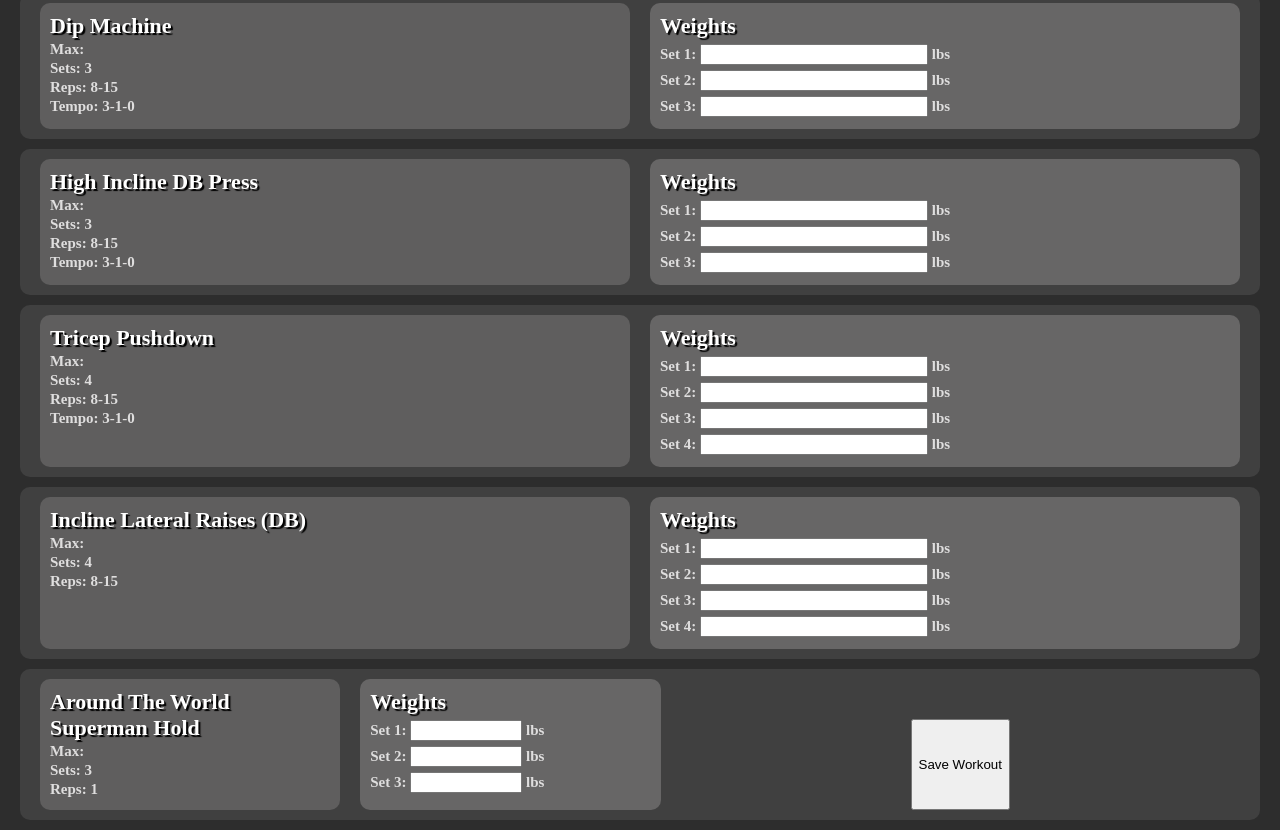
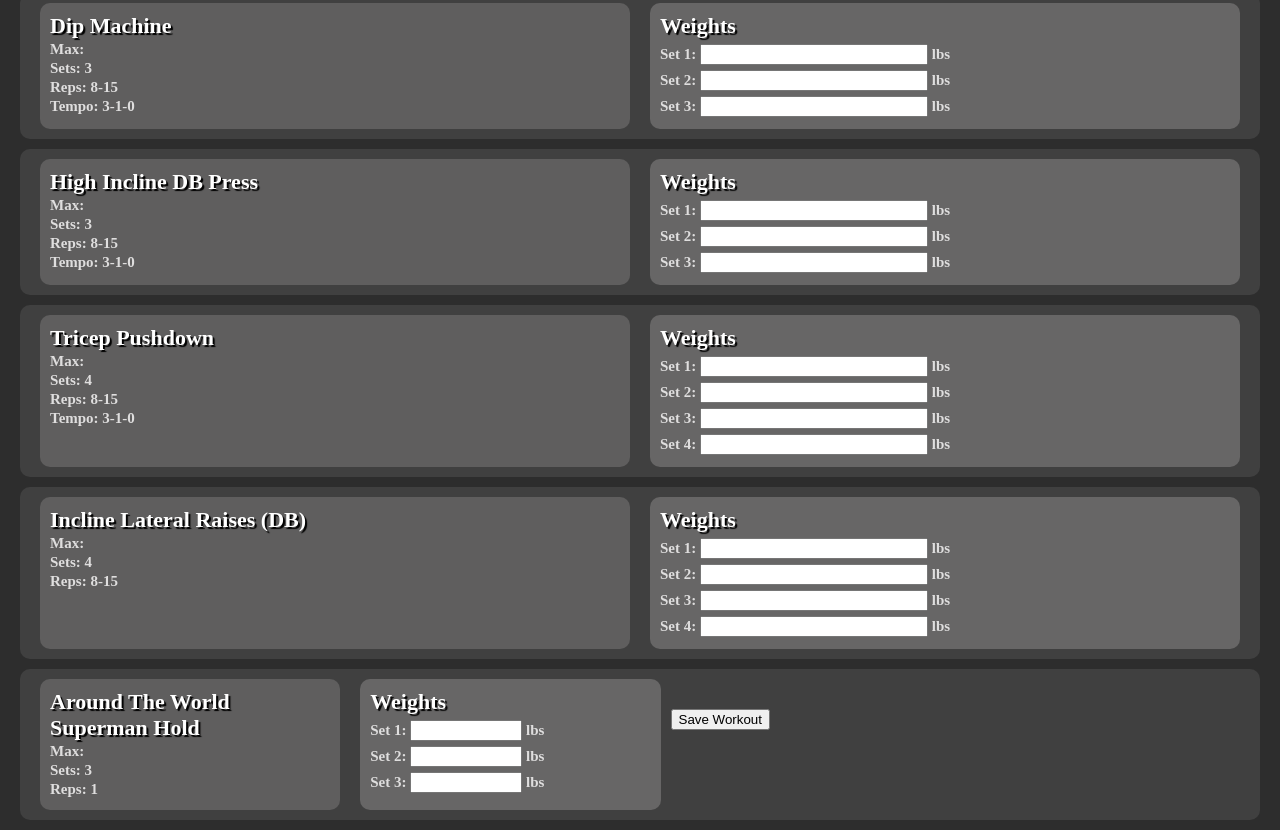
Before and after one commit to DylanFerger/Personal-Lifting-API, a website: page day1.html in a window 1280 px wide. Shown: the part 483-1313 px from the top of the page. Drawn offline with Linux system fonts and the light colour scheme; no server answers.

Commit message:
button fix again

```diff
--- a/public/style.css
+++ b/public/style.css
@@ -147,11 +147,9 @@ section{
 }
 
 .buttonCenter{
-    display: flex;
-    justify-content: center;
-    margin-top: 4rem;
-    flex-wrap: wrap;
     width: 100%;
+    align-items: center;
+    margin: 3rem 0;
 }
 
 button{
```
